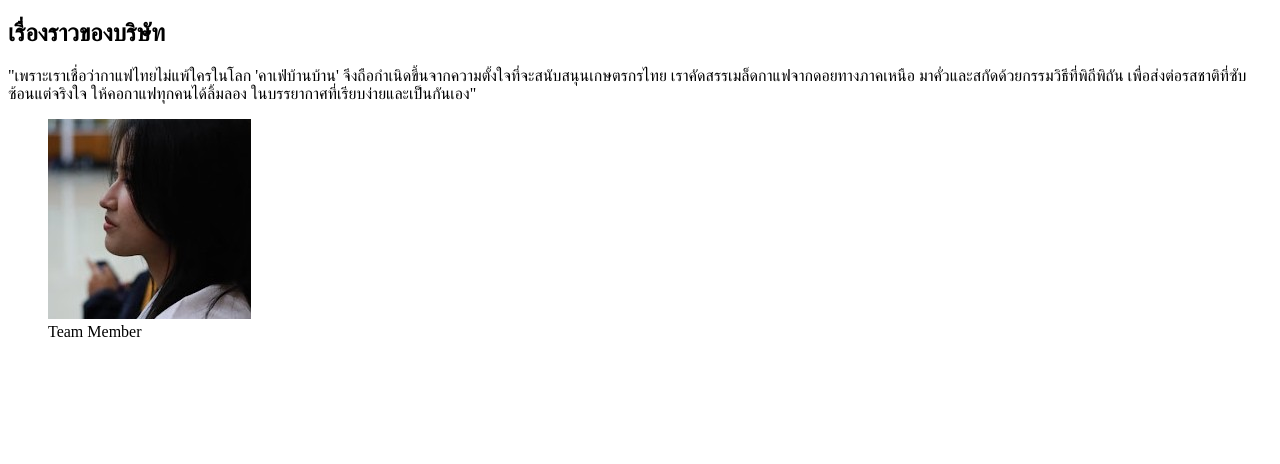
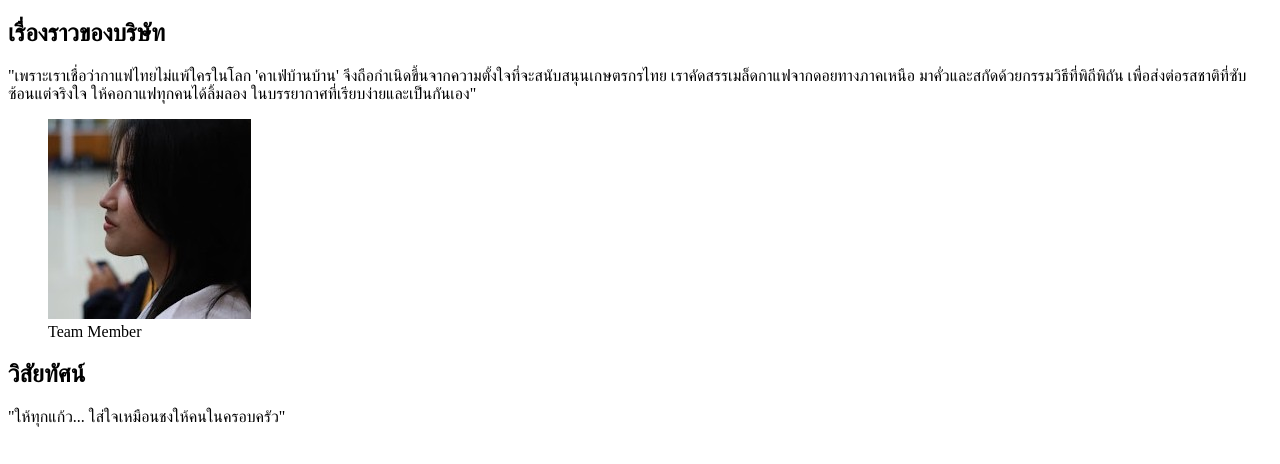
Before and after one commit to YupakornSorntrun/my-business-web, a plain HTML site: page about.html in a window 1280 px wide. Drawn offline with Linux system fonts and the light colour scheme.

Commit message:
docs(about.html): Add Vision

```diff
--- a/about.html
+++ b/about.html
@@ -24,5 +24,10 @@
         <figcaption>Team Member</figcaption>
       </figure>
     </section>
+
+    <section>
+      <h2>วิสัยทัศน์</h2>
+      <p>"ให้ทุกแก้ว... ใส่ใจเหมือนชงให้คนในครอบครัว"</p>
+    </section>
   </body>
 </html>
```
